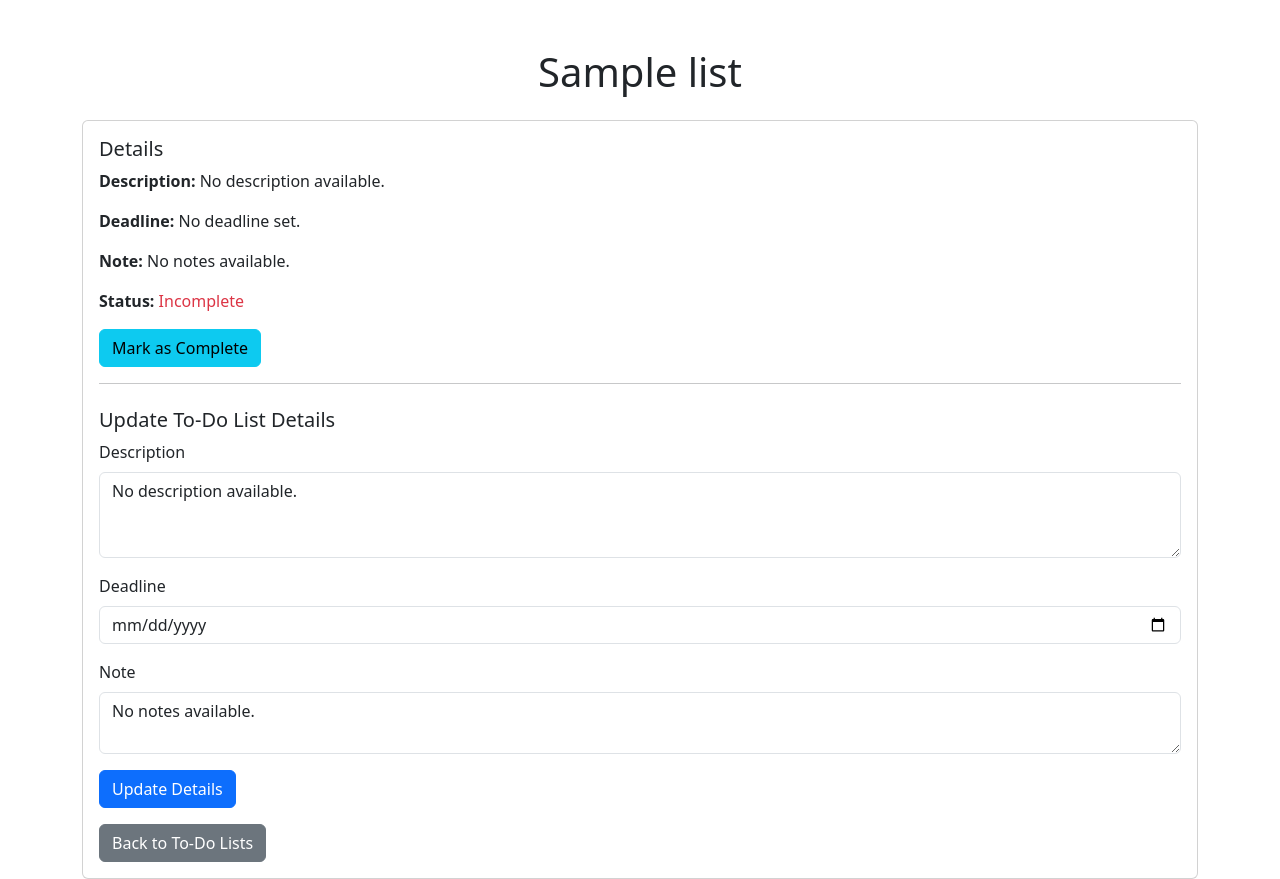
After one commit to michaeltamba/uts-webprog, a PHP site: page /ViewToDoList.php?id=1 in a window 1280 px wide. The commit adds this page. Run offline with PHP 8.4, Linux system fonts and the light colour scheme; a user stored in the database is signed in; tables that the repository leaves empty hold one stand-in row (values such as "Sample post").

Commit message:
ToDoList Lengkap + Debug Search

```diff
--- a/ToDoList.php
+++ b/ToDoList.php
@@ -42,7 +42,10 @@ $todo_lists = $stmt->fetchAll();
         <ul class="list-group">
             <?php foreach ($todo_lists as $row) : ?>
                 <li class="list-group-item d-flex justify-content-between align-items-center">
-                    <?php echo htmlspecialchars($row['title']); ?>
+                    <!-- Tautkan judul ke halaman ViewToDoList.php -->
+                    <a href="ViewToDoList.php?id=<?php echo $row['id']; ?>" class="text-decoration-none text-dark">
+                        <?php echo htmlspecialchars($row['title']); ?>
+                    </a>
                     <a href="?delete_id=<?php echo $row['id']; ?>" class="btn btn-danger" onclick="return confirm('Are you sure you want to delete this list?');">Delete</a>
                 </li>
             <?php endforeach; ?>
--- /dev/null
+++ b/ViewToDoList.php
@@ -0,0 +1,118 @@
+<?php
+include 'config.php';
+session_start();
+
+// Cek apakah user sudah login
+if (!isset($_SESSION['user_id'])) {
+    header('Location: login.php');
+    exit;
+}
+
+// Cek apakah to-do list ID ada di URL
+if (!isset($_GET['id'])) {
+    header('Location: ToDoList.php');
+    exit;
+}
+
+$todo_id = (int)$_GET['id'];
+
+// Ambil detail to-do list berdasarkan user_id dan id
+$stmt = $pdo->prepare("SELECT * FROM todo_lists WHERE id = ? AND user_id = ?");
+$stmt->execute([$todo_id, $_SESSION['user_id']]);
+$todo_list = $stmt->fetch();
+
+// Jika tidak ditemukan, redirect ke halaman utama
+if (!$todo_list) {
+    header('Location: ToDoList.php');
+    exit;
+}
+
+// Update to-do list details jika form di-submit
+if ($_SERVER['REQUEST_METHOD'] == 'POST' && isset($_POST['update_details'])) {
+    $description = $_POST['description'] ?? '';
+    $deadline = $_POST['deadline'] ?? '';
+    $note = $_POST['note'] ?? '';
+
+    $stmt = $pdo->prepare("UPDATE todo_lists SET description = ?, deadline = ?, note = ? WHERE id = ? AND user_id = ?");
+    $stmt->execute([$description, $deadline, $note, $todo_id, $_SESSION['user_id']]);
+
+    // Refresh halaman setelah update
+    header("Location: ViewToDoList.php?id=$todo_id");
+    exit;
+}
+
+// Handle perubahan status tugas
+if (isset($_POST['toggle_status'])) {
+    $new_status = $todo_list['status'] == 'incomplete' ? 'complete' : 'incomplete';
+    $stmt = $pdo->prepare("UPDATE todo_lists SET status = ? WHERE id = ?");
+    $stmt->execute([$new_status, $todo_id]);
+
+    // Refresh halaman setelah update
+    header("Location: ViewToDoList.php?id=$todo_id");
+    exit;
+}
+
+// Default jika data kosong
+$description = $todo_list['description'] ?? 'No description available.';
+$deadline = $todo_list['deadline'] ?? 'No deadline set.';
+$note = $todo_list['note'] ?? 'No notes available.';
+$status = $todo_list['status'] ?? 'incomplete';
+
+?>
+
+<!DOCTYPE html>
+<html lang="en">
+<head>
+    <meta charset="UTF-8">
+    <meta name="viewport" content="width=device-width, initial-scale=1.0">
+    <title>View To-Do List</title>
+    <link href="https://cdn.jsdelivr.net/npm/bootstrap@5.3.0-alpha1/dist/css/bootstrap.min.css" rel="stylesheet">
+</head>
+<body>
+    <div class="container mt-5">
+        <h1 class="text-center"><?php echo htmlspecialchars($todo_list['title']); ?></h1>
+
+        <div class="card mt-4">
+            <div class="card-body">
+                <h5 class="card-title">Details</h5>
+                <p class="card-text"><strong>Description:</strong> <?php echo htmlspecialchars($description); ?></p>
+                <p class="card-text"><strong>Deadline:</strong> <?php echo htmlspecialchars($deadline); ?></p>
+                <p class="card-text"><strong>Note:</strong> <?php echo htmlspecialchars($note); ?></p>
+                <p class="card-text">
+                    <strong>Status:</strong>
+                    <?php echo $status == 'complete' ? '<span class="text-success">Complete</span>' : '<span class="text-danger">Incomplete</span>'; ?>
+                </p>
+
+                <form method="POST">
+                    <button type="submit" name="toggle_status" class="btn btn-info">
+                        Mark as <?php echo $status == 'complete' ? 'Incomplete' : 'Complete'; ?>
+                    </button>
+                </form>
+
+                <hr>
+
+                <h5 class="mt-4">Update To-Do List Details</h5>
+                <form method="POST">
+                    <div class="mb-3">
+                        <label for="description" class="form-label">Description</label>
+                        <textarea name="description" id="description" class="form-control" rows="3"><?php echo htmlspecialchars($description); ?></textarea>
+                    </div>
+                    <div class="mb-3">
+                        <label for="deadline" class="form-label">Deadline</label>
+                        <input type="date" name="deadline" id="deadline" class="form-control" value="<?php echo htmlspecialchars($deadline); ?>">
+                    </div>
+                    <div class="mb-3">
+                        <label for="note" class="form-label">Note</label>
+                        <textarea name="note" id="note" class="form-control" rows="2"><?php echo htmlspecialchars($note); ?></textarea>
+                    </div>
+                    <button type="submit" name="update_details" class="btn btn-primary">Update Details</button>
+                </form>
+
+                <a href="ToDoList.php" class="btn btn-secondary mt-3">Back to To-Do Lists</a>
+            </div>
+        </div>
+    </div>
+
+    <script src="https://cdn.jsdelivr.net/npm/bootstrap@5.3.0-alpha1/dist/js/bootstrap.bundle.min.js"></script>
+</body>
+</html>
--- a/config.php
+++ b/config.php
@@ -37,12 +37,16 @@ try {
     ";
     $pdo->exec($createUserTableQuery);
 
-    // Membuat tabel todo_lists jika belum ada
+    // Membuat tabel todo_lists dengan kolom tambahan jika belum ada
     $createTodoListTableQuery = "
         CREATE TABLE IF NOT EXISTS `todo_lists` (
             `id` int(11) NOT NULL AUTO_INCREMENT,
-            `user_id` int(11) NOT NULL,  -- Relasi ke user
+            `user_id` int(11) NOT NULL,
             `title` varchar(255) NOT NULL,
+            `description` TEXT,
+            `deadline` DATE,
+            `note` TEXT,
+            `status` ENUM('incomplete', 'complete') DEFAULT 'incomplete',
             `created_at` timestamp NOT NULL DEFAULT current_timestamp(),
             PRIMARY KEY (`id`),
             FOREIGN KEY (user_id) REFERENCES users(id) ON DELETE CASCADE
@@ -50,6 +54,15 @@ try {
     ";
     $pdo->exec($createTodoListTableQuery);
 
+    // Tambahkan kolom description, deadline, dan note jika belum ada
+    $alterTableQuery = "
+        ALTER TABLE `todo_lists`
+        ADD COLUMN IF NOT EXISTS `description` TEXT,
+        ADD COLUMN IF NOT EXISTS `deadline` DATE,
+        ADD COLUMN IF NOT EXISTS `note` TEXT;
+    ";
+    $pdo->exec($alterTableQuery);
+
 } catch (PDOException $e) {
     die("Koneksi database gagal: " . $e->getMessage());
 }
--- a/search.php
+++ b/search.php
@@ -36,7 +36,8 @@ if ($_SERVER['REQUEST_METHOD'] == 'GET' && isset($_GET['search'])) {
         $searchResults .= "<h4 class='text-success mb-4'>Found " . count($result) . " to-do list(s)</h4>";
         $searchResults .= "<div class='list-group'>";
         foreach ($result as $todo_list) {
-            $searchResults .= "<a href='#' class='list-group-item list-group-item-action d-flex justify-content-between align-items-center bg-dark text-white border-secondary'>";
+            // Tautkan judul ke ViewToDoList.php
+            $searchResults .= "<a href='ViewToDoList.php?id=" . $todo_list['id'] . "' class='list-group-item list-group-item-action d-flex justify-content-between align-items-center bg-dark text-white border-secondary'>";
             $searchResults .= "<span>" . htmlspecialchars($todo_list['title']) . "</span>"; // Tampilkan judul
             $searchResults .= "<span class='badge bg-info rounded-pill'>To-Do List</span>";
             $searchResults .= "</a>";
@@ -46,7 +47,6 @@ if ($_SERVER['REQUEST_METHOD'] == 'GET' && isset($_GET['search'])) {
         $searchResults .= "<h4 class='text-danger mb-4'>No to-do lists found for your search.</h4>";
     }
 }
-
 ?>
 
 <!DOCTYPE html>
```
